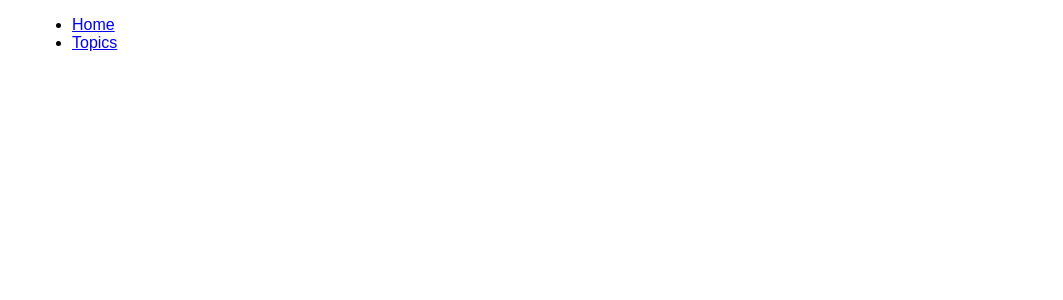
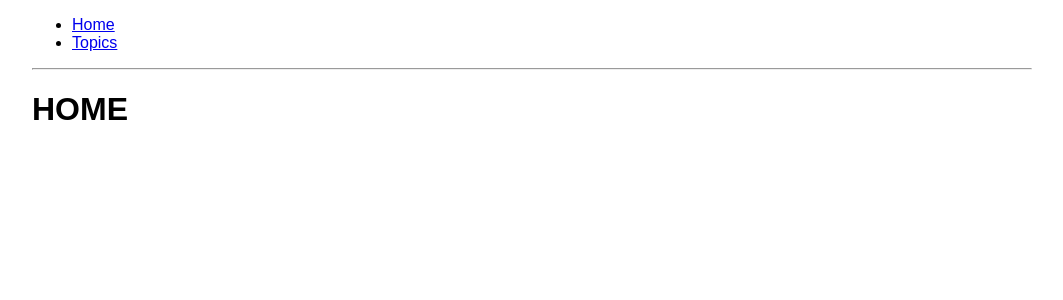
Before and after one commit to timh1203/lsw8-exercise2, a React (Create React App) app: page / in a window 1280 px wide. Shown: the top 300 px of the page, without its empty margins (108-1171 px from the left). Built offline with nearby package versions, Linux system fonts and the light colour scheme; the HTML template or start-up script is replaced by a standard one.

Commit message:
Add home and topics routes

```diff
--- a/src/App.js
+++ b/src/App.js
@@ -7,6 +7,18 @@ import {
 
 class App extends Component {
   render() {
+    const Home = () => {
+      return (
+        <h1>HOME</h1>
+      )
+    }
+
+    const Topics = () => {
+      return (
+        <h1>TOPICS</h1>
+      )
+    }
+
     return (
       <Router>
         <div style={{width: 1000, margin: '0 auto'}}>
@@ -14,6 +26,11 @@ class App extends Component {
             <li><Link to="/">Home</Link></li>
             <li><Link to="/topics">Topics</Link></li>
           </ul>
+
+          <hr />
+
+          <Route exact path='/' component={Home} />
+          <Route path='/topics' component={Topics} />
         </div>
       </Router>
     )
```
